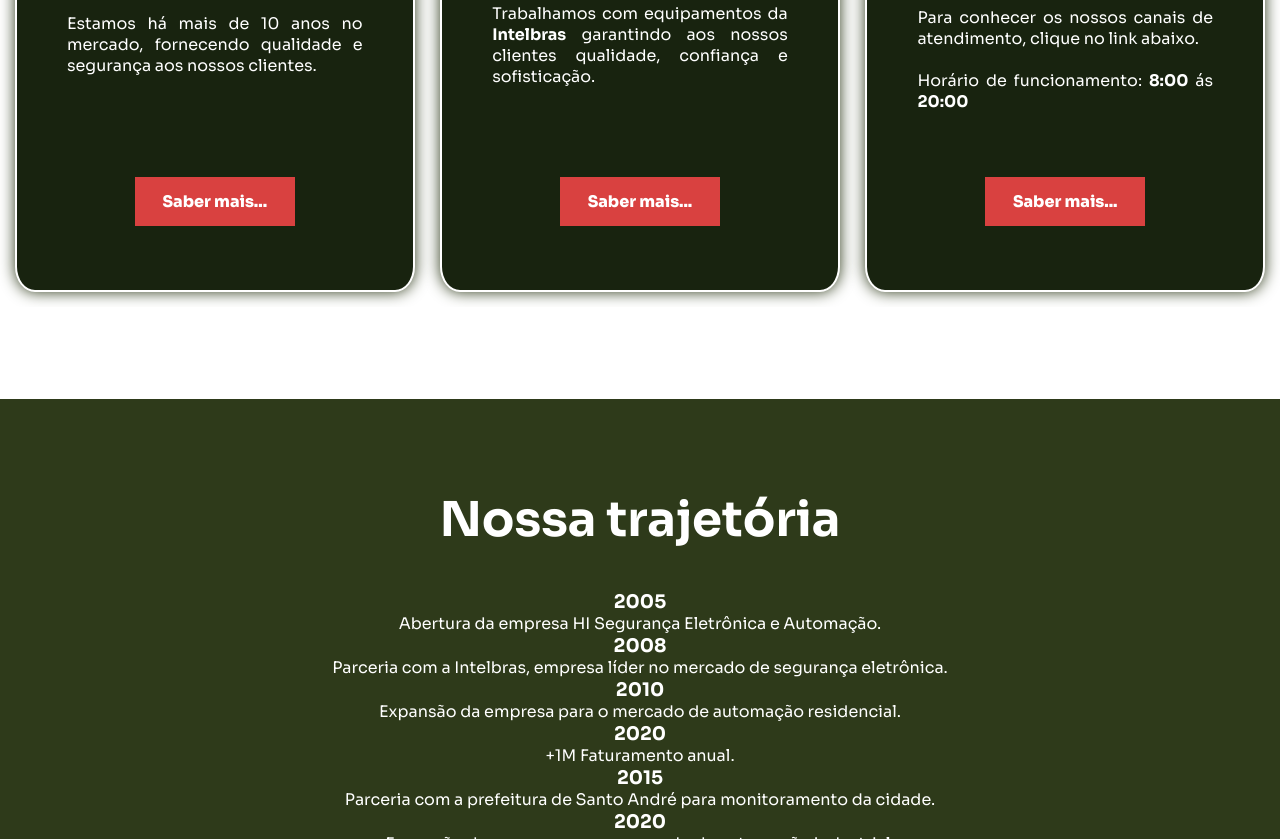
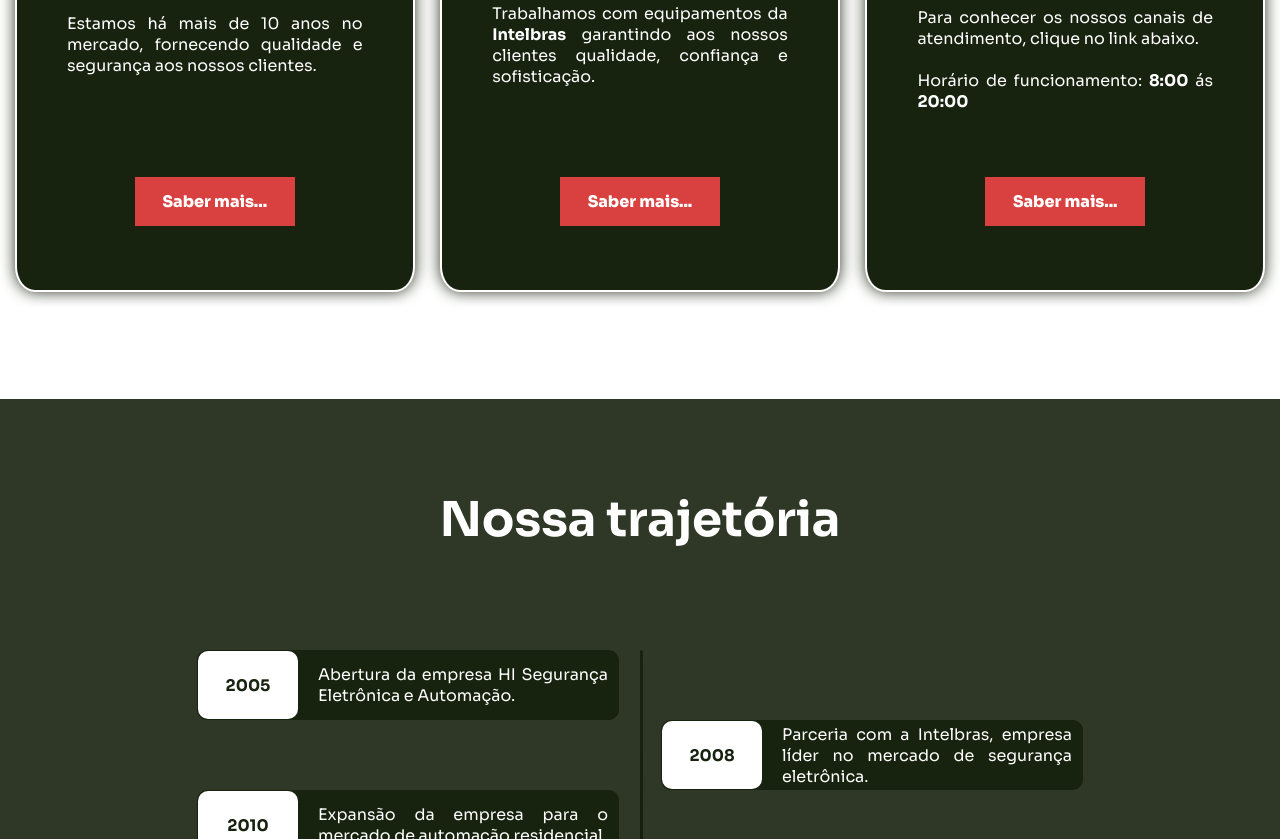
Before and after one commit to gmmanssur/hi-seguranca-automacao, a plain HTML site: page index.html in a window 1280 px wide. Shown: the part 1961-2800 px from the top of the page. Drawn offline with nearby package versions, Linux system fonts and the light colour scheme.

Commit message:
criação da linha do tempo

```diff
--- a/Styles/Partials/_about.scss
+++ b/Styles/Partials/_about.scss
@@ -16,113 +16,55 @@
     }
 }
 
+.time-line {
+    position: relative;
+    padding: 60px;
+    justify-items: center;
+    width: 100%;
+    min-width: 350px;
+}
 
-// .about {
-//     background-color: $primary-light;
-// }
+.time-line-item {
+    position: relative;
+    display: flex;
+    border: 1px solid $primary-normal;
+    border-radius: 10px;
+    background-color: $primary-normal;
+    gap: 20px;
+    height: 70px;
 
-// .about-content {
-//     overflow: hidden;
-//     display: flex;
-//     flex-direction: column;
-//     width: 100%;
-//     height: 100vh;
-//     justify-content: center;
-//     padding: 50px;
-//     color: $white-normal;
+    h3 {
+        text-align: center;
+        align-content: center;
+        font-size: 1rem;
+        background-color: $white-normal;
+        color: $primary-normal;
+        border-radius: 10px;
+        width: 100px;
+    }
 
-//     h2 {
-//         text-align: center;
-//         padding: 30px 0 30px 0;
-//     }
-// }
+    p {
+        font-size: 1rem;
+        width: 300px;
+        align-content: center;
+        text-align: justify;
+        padding-right: 10px;
+    }
+}
 
-// .time-line {
-//     overflow: hidden;
-//     display: flex;
-//     flex-direction: column;
-//     width: 100%;
-//     padding: 50px;
-//     max-width: 100%;
-//     max-height: 100%;
-//     flex-wrap: wrap;
-//     justify-content: center;
-// }
+.left {
+    margin-right: 40%;
+}
 
-// .line {
-//     text-align: center;
-//     position: absolute;
-//     width: 8px;
-//     height: 665px;
-//     background-color: $primary-normal;
-//     margin: 0 auto;
-//     left: 50%;
-//     border-radius: 10px;
-// }
+.right {
+    margin-left: 40%;
+}
 
-// .time-line-item {
-//     justify-content: center;
-//     align-items: center;
-//     position: relative;
-//     width: 30%;
-//     min-width: 240px;
-//     margin: 10px;
-//     background-color: $primary-dark;
-//     border-radius: 10px;
-//     box-shadow: 0 0 10px rgba(0, 0, 0, 0.5);
-//     box-sizing: border-box;
-
-//     h3 {
-//         align-items: center;
-//         text-align: center;
-//         width: 300px;
-//         height: auto;
-//         color: $primary-normal;
-//         background-color: $white-normal;
-//         border-radius: 10px;
-//     }
-
-//     p {
-//         width: 100%;
-//         padding: 15px;
-//         text-align: justify;
-//     }
-// }
-
-// .time-line-item:before {
-//     content: '';
-//     position: absolute;
-//     top: 50%;
-//     left: -15px;
-//     width: 0;
-//     height: 0;
-//     border-radius: 50%;
-//     border-left: 10px solid transparent;
-//     border-right: 10px solid transparent;
-//     border-top: 10px solid $primary-normal;
-//     background-color: $primary-normal;
-//     transform: translateY(-50%);
-// }
-
-// .time-line-item-content {
-//     display: flex;
-// }
-
-// @media (max-width: 768px) {
-//     .time-line {
-//         padding: 20px;
-//     }
-
-//     .time-line-item {
-//         width: 100%;
-//         margin-bottom: 20px;
-//     }
-
-//     .line {
-//         position: relative;
-//         height: auto;
-//         width: 100%;
-//         left: 0;
-//         top: 0;
-//     }
-// }
+.line {
+    left: 50%;
+    position: absolute;
+    width: 3px;
+    height: 500px;
+    border-radius: 10px;
+    background: linear-gradient(to bottom, $primary-normal, $primary-dark);
+}
--- a/Styles/Partials/_colors.scss
+++ b/Styles/Partials/_colors.scss
@@ -1,6 +1,6 @@
 $primary-normal: #18230F;
 $primary-dark: #0F180A;
-$primary-light: #2E3A1A;
+$primary-light: #2F3826;
 
 $secondary-normal: #232224;
 $secondary-dark: #161617;
--- a/Styles/Partials/_header.scss
+++ b/Styles/Partials/_header.scss
@@ -41,12 +41,12 @@ i {
 
 .nav-items{
     display: flex;
-    gap: 20px;
+    gap: 40px;
 }
 
 .nav-items a {
     color: $white-normal;
-    font-size: 1rem;
+    font-size: 1.3rem;
     font-weight: 600;
 }
 
--- a/Styles/Partials/_layout.scss
+++ b/Styles/Partials/_layout.scss
@@ -20,7 +20,8 @@
     background-size: cover;
     z-index: -1;
     background-repeat: no-repeat;
-    background-position: 50% 0;
+    background-position: center;
+    background-attachment: fixed;
     opacity: 0.9;
 }
 //--------------------------------------------------
--- a/index.html
+++ b/index.html
@@ -101,53 +101,39 @@
             <div class="time-line">
                 <div class="line"></div>
 
-                <div class="time-line-item">
-                    <div class="time-line-item-content">
+                <div class="time-line-item left">
                     <h3>2005</h3>
                     <p>Abertura da empresa HI Segurança Eletrônica e Automação.</p>
                 </div>
-                </div>
 
-                <div class="time-line-item">
-                    <div class="time-line-item-content">
+                <div class="time-line-item right">
                     <h3>2008</h3>
                     <p>Parceria com a Intelbras, empresa líder no mercado de segurança eletrônica.</p>
                 </div>
-                </div>
 
-                <div class="time-line-item">
-                    <div class="time-line-item-content">
+                <div class="time-line-item left">
                     <h3>2010</h3>
                     <p>Expansão da empresa para o mercado de automação residencial.</p>
                 </div>
+
+                <div class="time-line-item right">
+                    <h3>2013</h3>
+                    <p>+1M Faturamento anual.</p>
                 </div>
 
-                <div class="time-line-item">
-                    <div class="time-line-item-content">
-                        <h3>2020</h3>
-                        <p>+1M Faturamento anual.</p>
-                    </div>
-                </div>
-
-                <div class="time-line-item">
-                    <div class="time-line-item-content">
+                <div class="time-line-item left">
                     <h3>2015</h3>
                     <p>Parceria com a prefeitura de Santo André para monitoramento da cidade.</p>
                 </div>
-                </div>
 
-                <div class="time-line-item">
-                    <div class="time-line-item-content">
+                <div class="time-line-item right">
                     <h3>2020</h3>
                     <p>Expansão da empresa para o mercado de automação industrial.</p>
                 </div>
-                </div>
 
-                <div class="time-line-item">
-                    <div class="time-line-item-content">
+                <div class="time-line-item left">
                     <h3>2024</h3>
                     <p>15 franquias ao redor do Brasil.</p>
-                    </div>
                 </div>
             </div>
         </div>
@@ -179,8 +165,8 @@
             </div>
 
             <div class="copyright">
-                <p>&copy; Copyright 2025 | HI Segurança Eletrônica e Automação - Todos direitos reservados.</p>
-                <p>Desenvolvido por <a target="_blank" href="https://www.landmaker.com.br/">LandMaker</a></p>
+                <p>&copy; Copyright 2025 | HI Segurança Eletrônica e Automação - Todos direitos reservados. <br><br>
+                Desenvolvido por <a target="_blank" href="https://www.landmaker.com.br/">LandMaker</a></p>
             </div>
         </footer>
     </section>
```
Also changed, not shown: Styles/style.css, 1 other file. Lines whose indentation alone changed are shown as unchanged.
